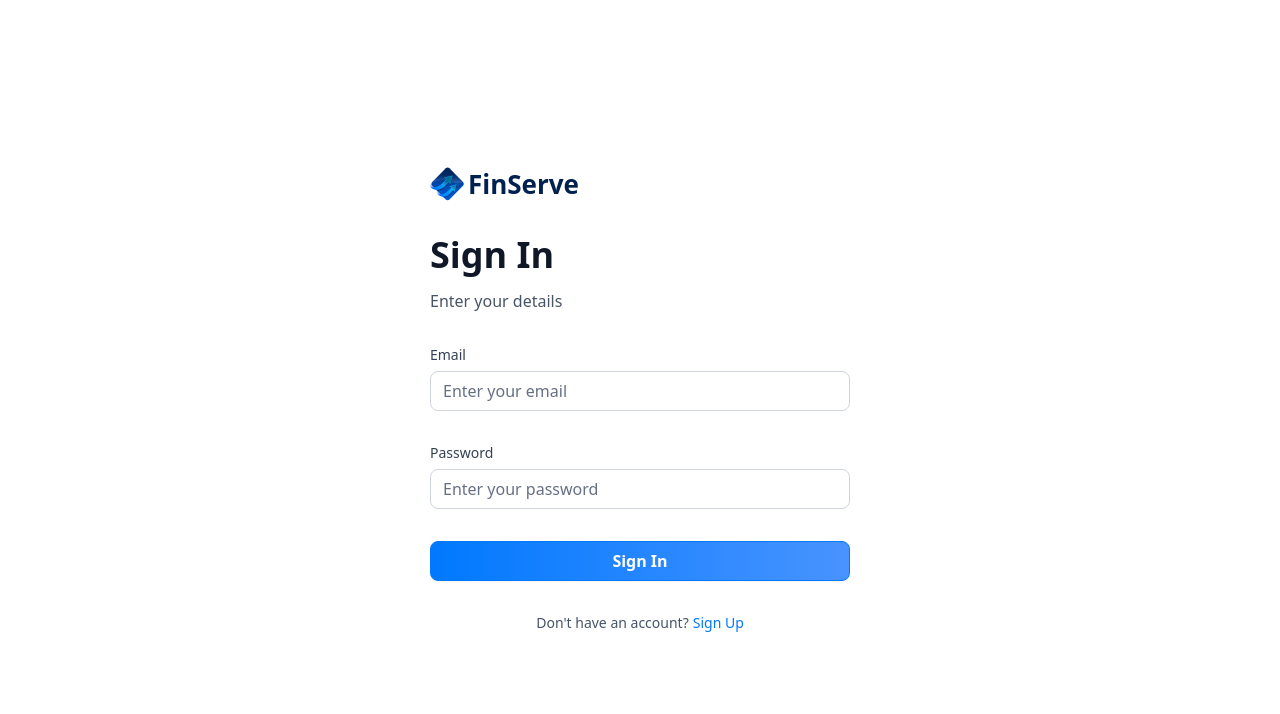
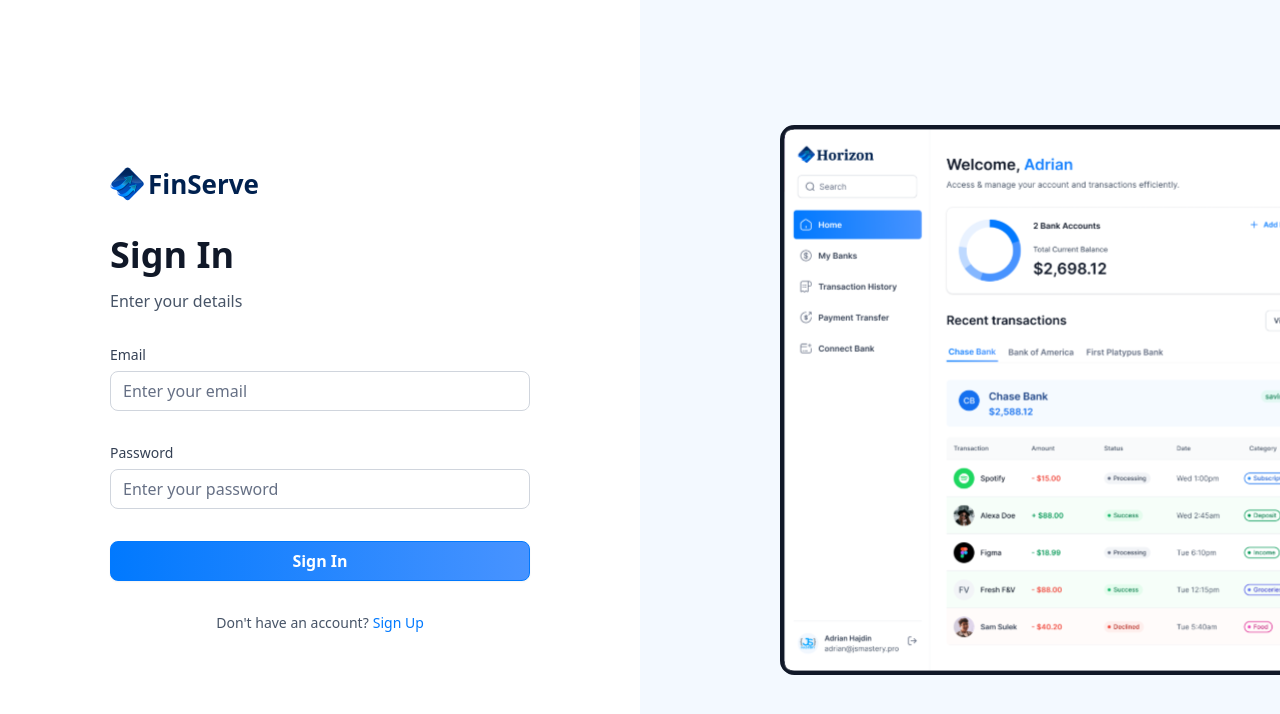
Before and after one commit to lovis-ambrose/FinServe, a Next.js app: page /sign-in in a window 1280 px wide. Shown: the top 714 px of the page. Built offline with nearby package versions, Linux system fonts and the light colour scheme.

Commit message:
enhance app flow

```diff
--- a/app/(auth)/layout.tsx
+++ b/app/(auth)/layout.tsx
@@ -1,11 +1,23 @@
+import Image from "next/image";
+
 export default function RootLayout({
     children,
   }: Readonly<{
     children: React.ReactNode;
   }>) {
     return (
-     <main>
+     <main className="flex min-h-screen w-full justify-between font-inter">
       {children}
+      <div className="auth-asset">
+        <div>
+          <Image
+            src="/icons/auth-image.svg"
+            alt="auth image"
+            width={500}
+            height={500}
+          />
+        </div>
+      </div>
      </main>
     );
   }
--- a/app/(root)/layout.tsx
+++ b/app/(root)/layout.tsx
@@ -1,13 +1,18 @@
 import MobileNav from "@/components/MobileNav";
 import Sidebar from "@/components/Sidebar";
+import { getLoggedInUser } from "@/lib/actions/user.actions";
 import Image from "next/image";
+import { redirect, useRouter } from "next/navigation";
 
-export default function RootLayout({
+export default async function RootLayout({
   children,
 }: Readonly<{
   children: React.ReactNode;
 }>) {
-  const loggedIn = {firstName: "Lovis", lastName: "Ambrose"};
+  const loggedIn = await getLoggedInUser();
+  if (!loggedIn) {
+    redirect('/sign-in');
+  }
   return (
    <main className="flex h-screen w-full font-inter">
     <Sidebar
--- a/components/BankCard.tsx
+++ b/components/BankCard.tsx
@@ -9,7 +9,7 @@
         <Link href="/" className="bank-card">
             <div className="bank-card_content">
                 <div>
-                    <h1 className="text-16 font-semibold text-white">{account.name || userName}</h1>
+                    <h1 className="text-16 font-semibold text-white">{userName}</h1>
                     <p className="font-ibm-plex-serif font-black text-white">{formatAmount(account.currentBalance)}</p>
                 </div>
                 <article className="flex flex-col gap-2">
--- a/components/Footer.tsx
+++ b/components/Footer.tsx
@@ -1,13 +1,33 @@
 import React from 'react'
-
+import Image from 'next/image'
+import { logoutAccount } from '@/lib/actions/user.actions'
+import { useRouter } from 'next/navigation'
 const Footer = ({ user, type= 'desktop' }: FooterProps) => {
+    const router = useRouter();
+    const handleLogOut = async () => {
+        const loggedOut = await logoutAccount();
+        if (loggedOut) {
+            router.push('/sign-in');
+        }
+    }
   return (
     <footer className="footer">
         <div className={ type==='mobile' ?  "footer_name-mobile" : "footer_name"}>
             <p className='text-xl font-bold text-gray-700'>
-                {user.firstName[0]}
+                {user?.name[0]}
             </p>
         </div>
+        <div className={type === 'mobile' ? 'footer_email-mobile' : 'footer_email'}>
+          <h1 className="text-14 truncate text-gray-700 font-semibold">
+            {user?.name}
+          </h1>
+          <p className="text-14 truncate font-normal text-gray-600">
+            {user?.email}
+          </p>
+        </div>
+        <div className="footer_image" onClick={handleLogOut}>
+        <Image src="icons/logout.svg" fill alt="jsm" />
+      </div>
     </footer>
   )
 }
--- a/components/RightSidebar.tsx
+++ b/components/RightSidebar.tsx
@@ -40,7 +40,7 @@
                         <BankCard
                             key={banks[0].$id}
                             account={banks[0]}
-                            userName={`${user.firstName} ${user.lastName}`}
+                            userName={user.name}
                             showBalance={false}
                         />
                     </div>
@@ -49,7 +49,7 @@
                             <BankCard
                                 key={banks[1].$id}
                                 account={banks[1]}
-                                userName={`${user.firstName} ${user.lastName}`}
+                                userName={user.name}
                                 showBalance={false}
                             />
                         </div>
```
